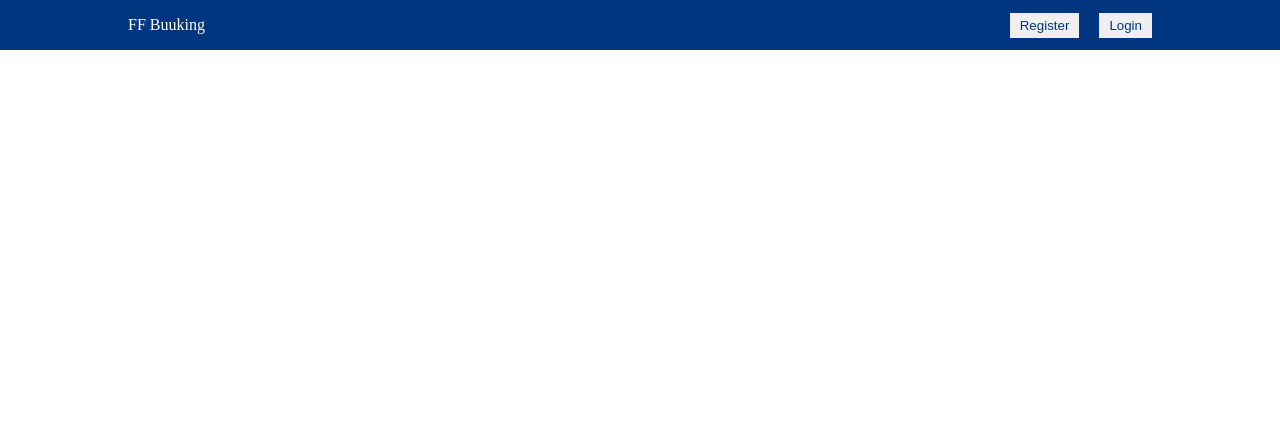
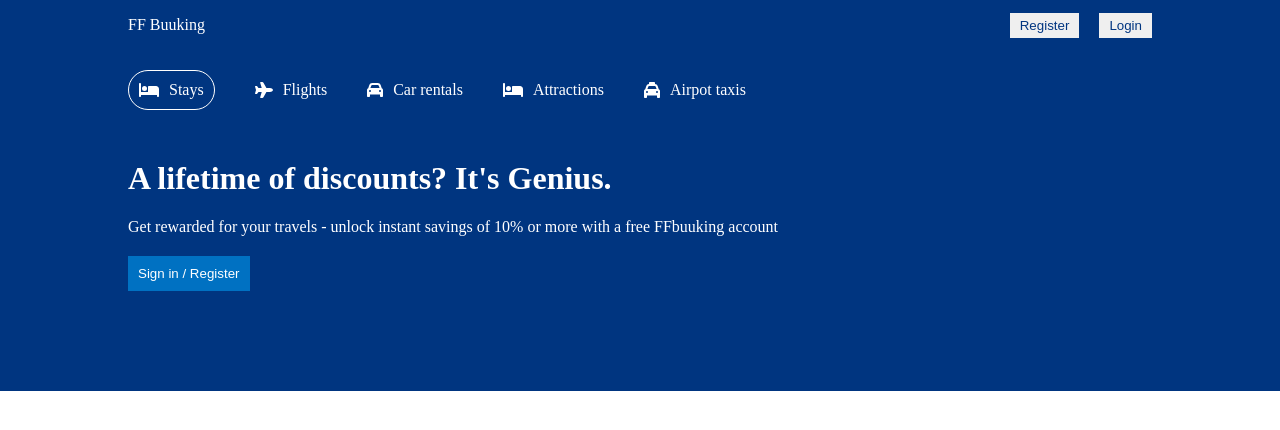
Before and after one commit to frankfarfan96/Buuking, a React (Create React App) app: page / in a window 1280 px wide. Shown: the top 430 px of the page. Built offline with nearby package versions, Linux system fonts and the light colour scheme.

Commit message:
Header design

```diff
--- a/src/components/header/Header.js
+++ b/src/components/header/Header.js
@@ -1,10 +1,44 @@
+import {
+  faBed,
+  faPlane,
+  faCar,
+  faTaxi,
+} from "@fortawesome/free-solid-svg-icons";
+import { FontAwesomeIcon } from "@fortawesome/react-fontawesome";
 import "./header.css";
 
 const Header = () => {
   return (
     <div className="header">
-      <div className="headerList">
-        <div className="headerListItem"></div>
+      <div className="headerContainer">
+        <div className="headerList">
+          <div className="headerListItem active">
+            <FontAwesomeIcon icon={faBed} />
+            <span>Stays</span>
+          </div>
+          <div className="headerListItem">
+            <FontAwesomeIcon icon={faPlane} />
+            <span>Flights</span>
+          </div>
+          <div className="headerListItem">
+            <FontAwesomeIcon icon={faCar} />
+            <span>Car rentals</span>
+          </div>
+          <div className="headerListItem">
+            <FontAwesomeIcon icon={faBed} />
+            <span>Attractions</span>
+          </div>
+          <div className="headerListItem">
+            <FontAwesomeIcon icon={faTaxi} />
+            <span>Airpot taxis</span>
+          </div>
+        </div>
+        <h1 className="headerTitle">A lifetime of discounts? It's Genius.</h1>
+        <p className="headerDesc">
+          Get rewarded for your travels - unlock instant savings of 10% or more
+          with a free FFbuuking account
+        </p>
+        <button className="headerBtn">Sign in / Register</button>
       </div>
     </div>
   );
--- a/src/components/header/header.css
+++ b/src/components/header/header.css
@@ -0,0 +1,43 @@
+.header {
+  background-color: #003580;
+  color: white;
+  display: flex;
+  justify-content: center;
+}
+
+.headerContainer {
+  width: 100%;
+  max-width: 1024px;
+  margin: 20px 0px 100px;
+}
+
+.headerList {
+  display: flex;
+  gap: 40px;
+  margin-bottom: 50px;
+}
+
+.headerListItem {
+  display: flex;
+  align-items: center;
+  gap: 10px;
+}
+
+.headerListItem.active {
+  border: 1px solid white;
+  padding: 10px;
+  border-radius: 20px;
+}
+
+.headerDesc {
+  margin: 20px 0px;
+}
+
+.headerBtn {
+  background-color: #0071c2;
+  color: white;
+  font-weight: 500;
+  border: none;
+  padding: 10px;
+  cursor: pointer;
+}
```
